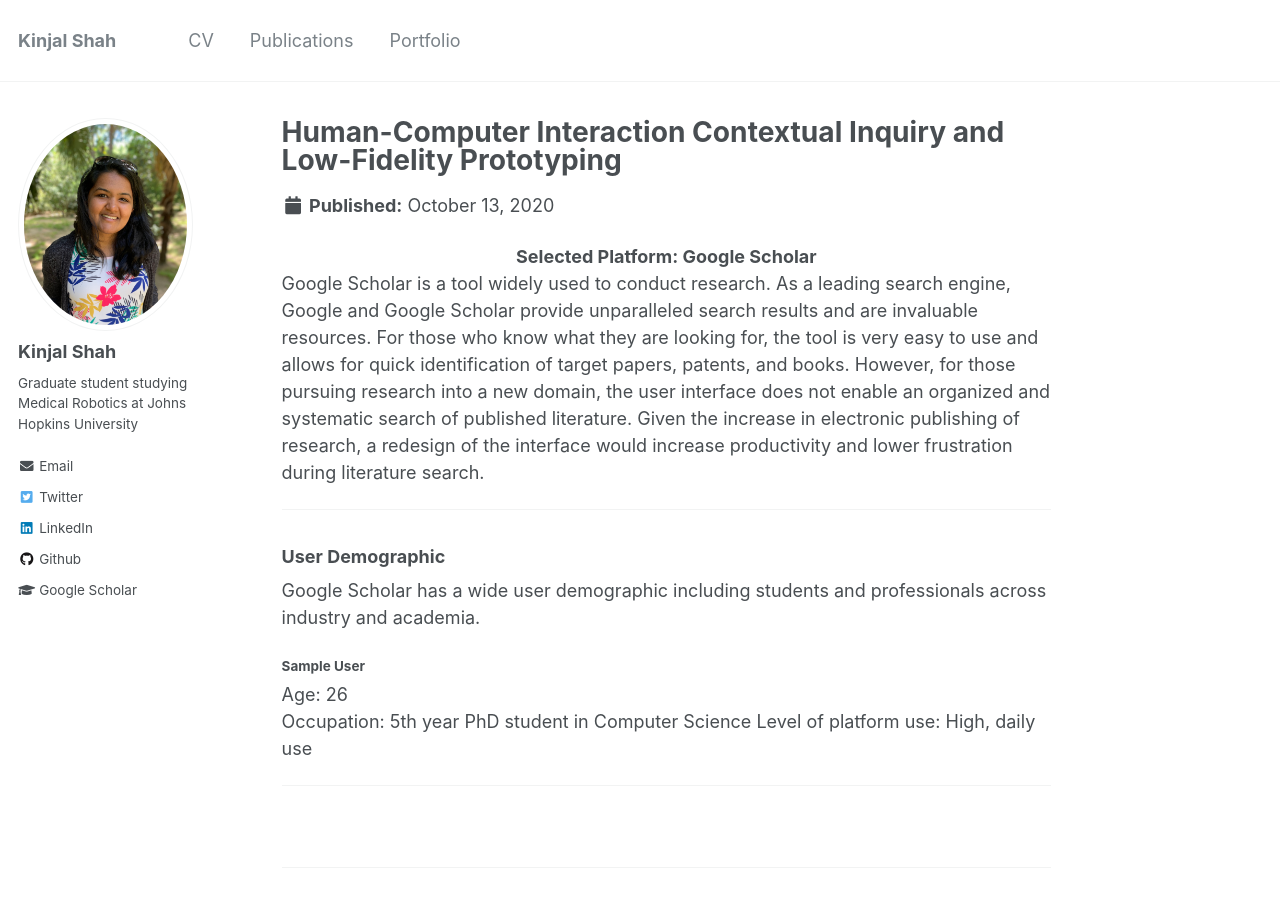
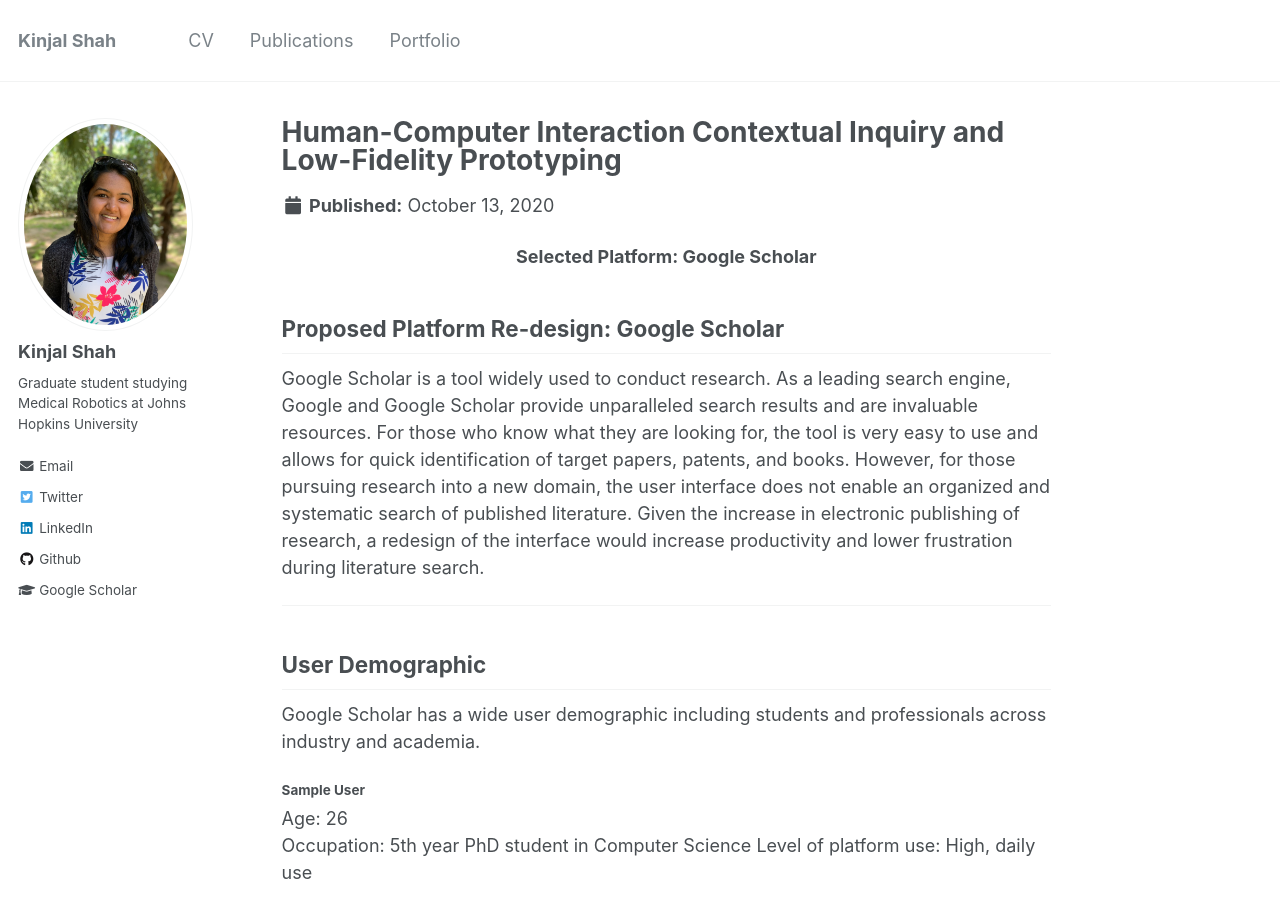
Before and after one commit to kinjmshah/kinjmshah.github.io, a Jekyll site: the page built from _portfolio/HCI_CI_LoFiPrototype.md, in a window 1280 px wide and 900 px high. Built offline with Jekyll 4.4.1, drawn with Linux system fonts in a browser that asks for light colours.

Commit message:
Update HCI_CI_LoFiPrototype.md

```diff
--- a/_portfolio/HCI_CI_LoFiPrototype.md
+++ b/_portfolio/HCI_CI_LoFiPrototype.md
@@ -7,11 +7,13 @@ permalink: /portfolio/HCI
   <span style="font-size:1em;"><b>Selected Platform: Google Scholar</b></span>
 </div>
 
+## Proposed Platform Re-design: Google Scholar
+
 Google Scholar is a tool widely used to conduct research. As a leading search engine, Google and Google Scholar provide unparalleled search results and are invaluable resources. For those who know what they are looking for, the tool is very easy to use and allows for quick identification of target papers, patents, and books. However, for those pursuing research into a new domain, the user interface does not enable an organized and systematic search of published literature. Given the increase in electronic publishing of research, a redesign of the interface would increase productivity and lower frustration during literature search.
 
 ----------------------
 
-### User Demographic
+## User Demographic
 
 Google Scholar has a wide user demographic including students and professionals across industry and academia.
 
```
